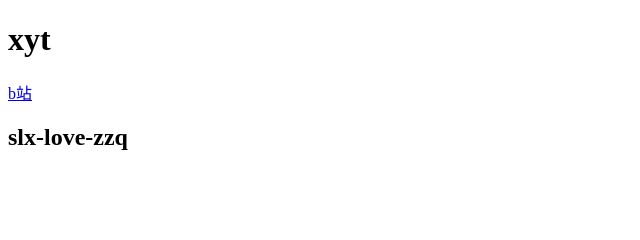
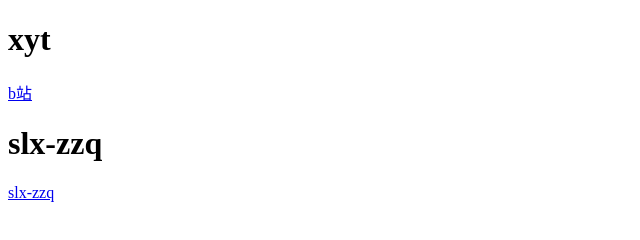
Before and after one commit to xyt0516/0516, a plain HTML site: page index.html in a window 1280 px wide. Shown: the whole page, without its empty margins (0-640 px from the left). Drawn offline with Linux system fonts and the light colour scheme.

Commit message:
Add files via upload

```diff
--- a/index.html
+++ b/index.html
@@ -8,6 +8,7 @@
 <body>
     <h1>xyt</h1>
     <a href="https://space.bilibili.com/3546587062078260/video">b站</a>
-    <h2>slx-love-zzq</h2>
 </body>
+    <h1>slx-zzq</h1>
+    <a href="https://super-halibut-69vx465rw799349g.github.dev/">slx-zzq</a>
 </html>
```
